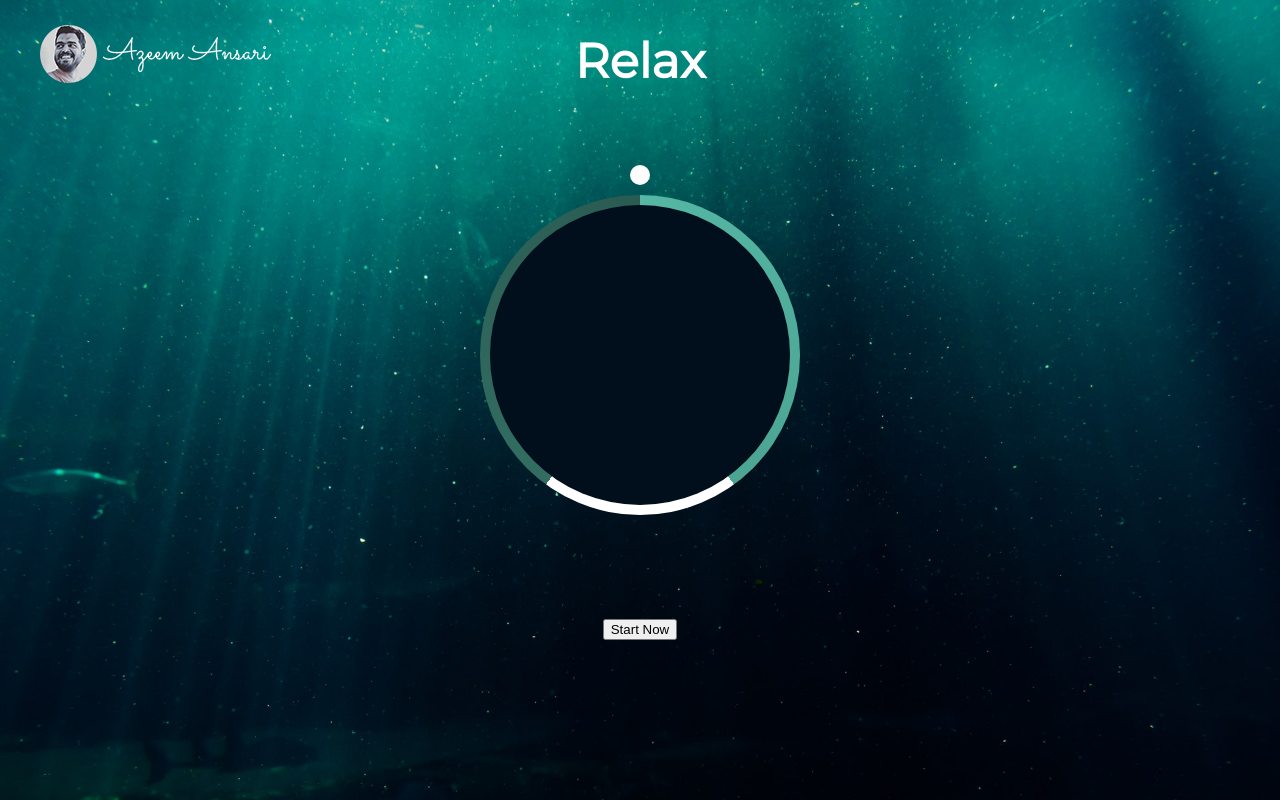
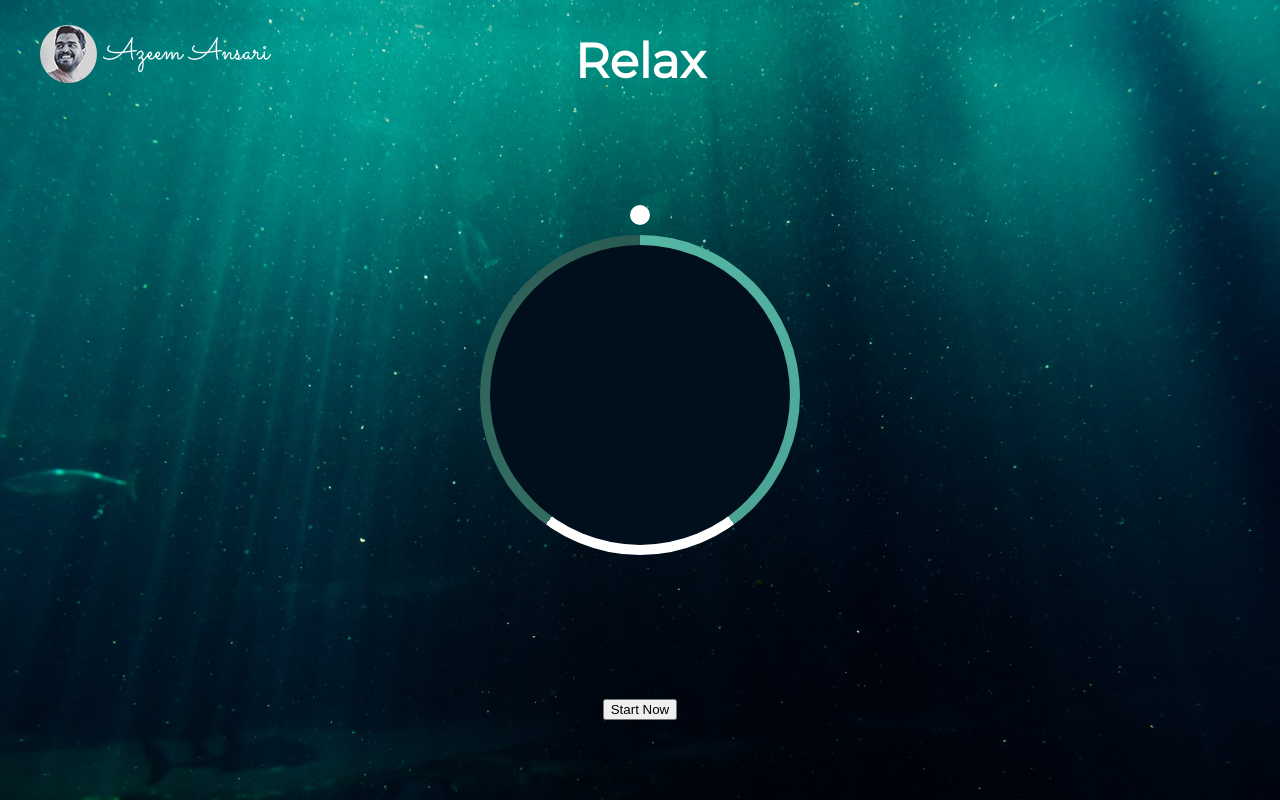
Before and after one commit to AzeemAnsari/React-Relaxer-App, a React (Create React App) app: page / in a window 1280 px wide. Built offline with nearby package versions, Linux system fonts and the light colour scheme.

Commit message:
CSS changes

```diff
--- a/src/App.css
+++ b/src/App.css
@@ -17,7 +17,7 @@
   display: flex;
   flex-direction: column;
   align-items: center;
-  height: 80vh;
+  height: 90vh;
 
 }
 
```
